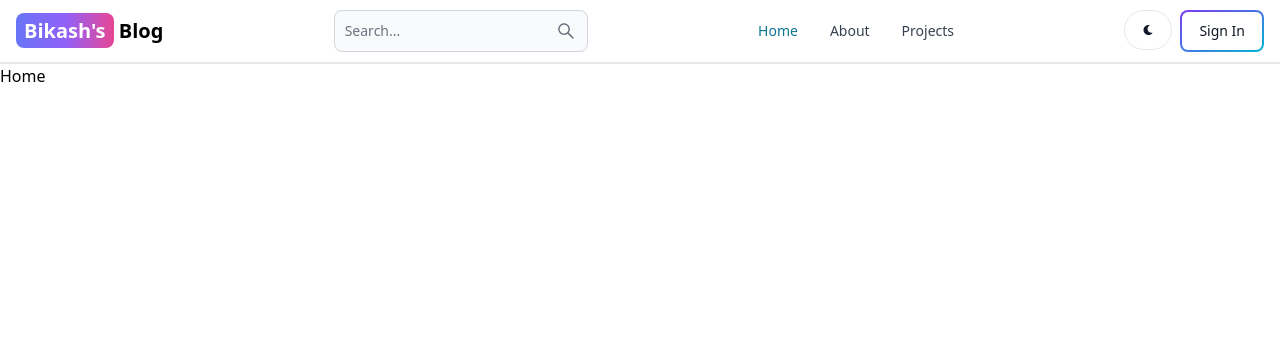
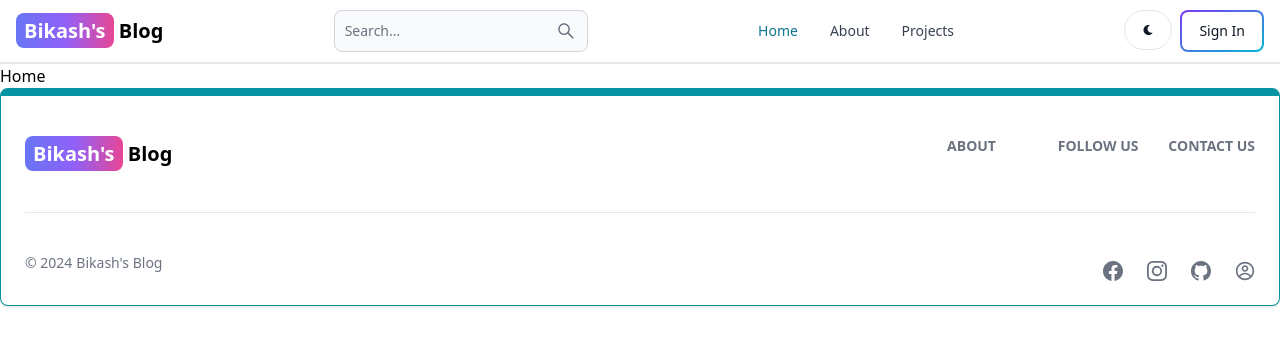
Before and after one commit to Bikashkumargouda/Blog, a React (Vite) app in the folder Client/: page / in a window 1280 px wide. Shown: the top 346 px of the page. Built offline with nearby package versions, Linux system fonts and the light colour scheme.

Commit message:
Create and Add Footer Component

```diff
--- a/Client/src/App.jsx
+++ b/Client/src/App.jsx
@@ -7,6 +7,7 @@ import Projects from "./pages/Projects"
 import Signin from "./pages/Signin"
 import Signup from "./pages/Signup"
 import Header from './components/Header'
+import Footerend from './components/Footerend'
 
 
 const App = () => {
@@ -22,6 +23,7 @@ const App = () => {
         <Route path='/signup' element={<Signup />} />
         <Route path='*' element={"ERROR"} />
       </Routes>
+      <Footerend />
 
     </BrowserRouter>
   )
--- /dev/null
+++ b/Client/src/components/Footerend.jsx
@@ -0,0 +1,57 @@
+import { Footer } from 'flowbite-react'
+import React from 'react'
+import { Link } from 'react-router-dom'
+import { BsDribbble, BsFacebook, BsGithub, BsInstagram, BsPersonFillExclamation, BsTwitter, BsTwitterX } from "react-icons/bs"
+import { CgProfile } from "react-icons/cg";
+
+const Footerend = () => {
+  return (
+    <Footer container className='border border-t-8 border-teal-500'>
+      <div className="w-full max-w-7xl mx-auto">
+        <div className="grid w-full justify-between sm:flex md:grid-cols-1">
+          <div className="mt-5">
+            <Link to="/" className='self-center whitespace-nowrap text-lg sm:text-xl font-semibold dark:text-white'>
+              <span className='px-2 py-1 bg-gradient-to-r from-indigo-500 via-purple-500 to-pink-500 rounded-lg text-white'>Bikash's</span> Blog
+            </Link>
+          </div>
+          <div className="grid grid-cols-2 gap-8 mt-4 sm:grid-cols-3 sm:gap-6">
+            <div>
+              <Footer.Title title='About' />
+              {/* <Footer.LinkGroup>
+                <Footer.Link to='/about' href='https://www.google.com' target='_blank' rel='noopener noreferrer'>Google</Footer.Link>
+                <Footer.Link to='/about' href='https://www.facebook.com' target='_blank' rel='noopener noreferrer'>Facebook</Footer.Link>
+              </Footer.LinkGroup> */}
+            </div>
+            <div>
+              <Footer.Title title='Follow Us' />
+              {/* <Footer.LinkGroup>
+                <Footer.Link to='/about' href='https://www.google.com' target='_blank' rel='noopener noreferrer'>Google</Footer.Link>
+                <Footer.Link to='/about' href='https://www.facebook.com' target='_blank' rel='noopener noreferrer'>Facebook</Footer.Link>
+              </Footer.LinkGroup> */}
+            </div>
+            <div>
+              <Footer.Title title='Contact Us' />
+              {/* <Footer.LinkGroup>
+                <Footer.Link to='/about' href='https://www.google.com' target='_blank' rel='noopener noreferrer'>Google</Footer.Link>
+                <Footer.Link to='/about' href='https://www.facebook.com' target='_blank' rel='noopener noreferrer'>Facebook</Footer.Link>
+              </Footer.LinkGroup> */}
+            </div>
+          </div>
+        </div>
+        <Footer.Divider />
+        <div className='w-full sm:flex sm:items-center sm:justify-between  '>
+          <Footer.Copyright href='#' by="Bikash's Blog" year={new Date().getFullYear()} />
+          <div className=" flex gap-6 sm:mt-4 mt-2 sm:justify-center">
+            <Footer.Icon href='#' icon={BsFacebook} />
+            <Footer.Icon href='#' icon={BsInstagram} />
+            <Footer.Icon href='https://github.com/Bikashkumargouda' target='_blank' icon={BsGithub} />
+            <Footer.Icon href='https://bikash18.netlify.app/' target='_blank' icon={CgProfile} />
+          </div>
+        </div>
+      </div>
+
+    </Footer>
+  )
+}
+
+export default Footerend
```
